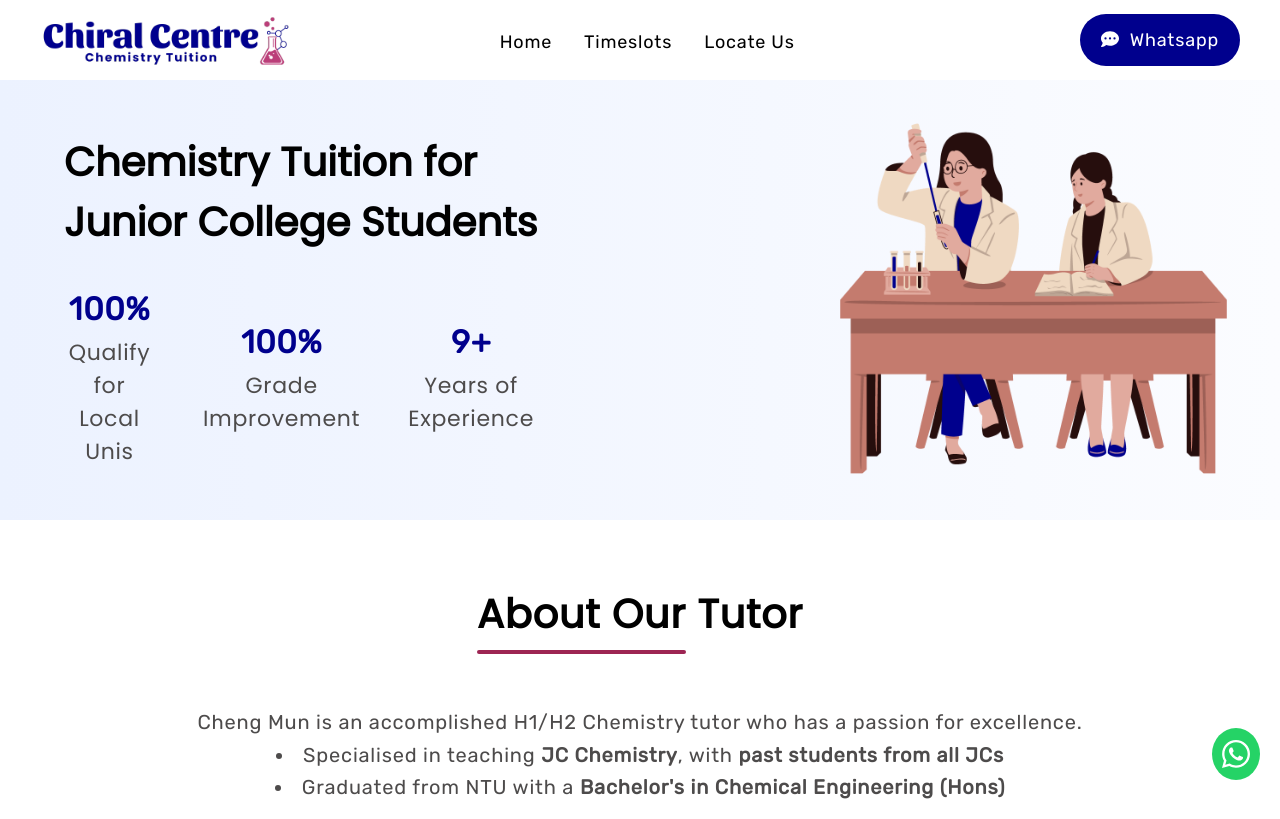
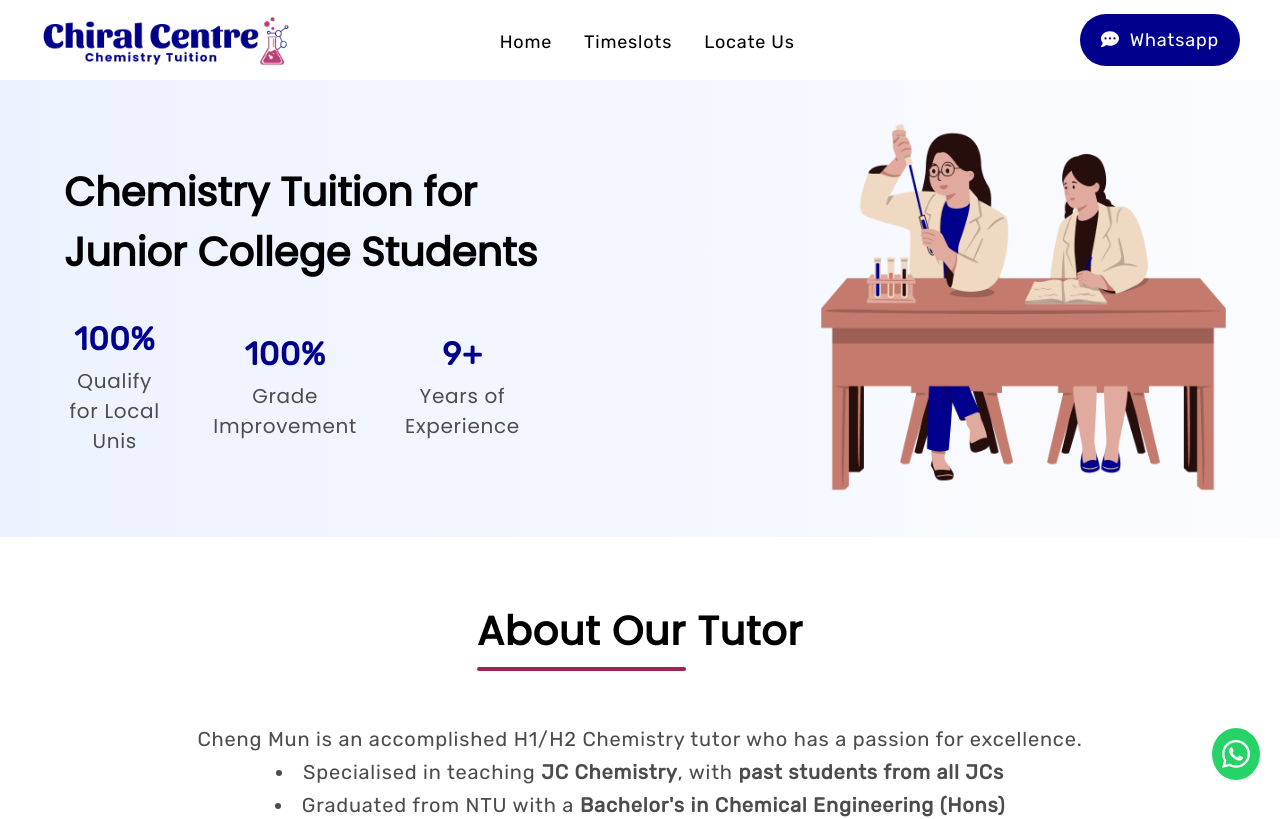
Before and after one commit to chiralcentretuition/website, a React (Create React App) app: page / in a window 1280 px wide. Shown: the top 819 px of the page. Built offline with nearby package versions, Linux system fonts and the light colour scheme; no server answers; the database is empty.

Commit message:
change font size of hero

```diff
--- a/src/Styles/Hero.css
+++ b/src/Styles/Hero.css
@@ -18,24 +18,6 @@
     font-size: 40px;
     font-weight: bold;
 }
-/* .text-appointment-btn {
-    padding: 14px 20px;
-    color: white;
-    border: 1px solid transparent;
-    border-radius: 28px;
-    outline: transparent;
-    background-color: #00008D;
-    font-size: 18px;
-    font-family: 'Rubik', sans-serif;
-    letter-spacing: .8px;
-    cursor: pointer;
-    transition: all .4s ease;
-}
-.text-appointment-btn:hover {
-    color: #00008D;
-    background-color: transparent;
-    border: 1px solid #00008D;
-} */
 .text-stats {
     margin-top: 20px;
     display: flex;
@@ -49,7 +31,7 @@
 .text-stats-container > p {
     color: rgb(77, 75, 75);
     font-family: 'Poppins', sans-serif;
-    font-size: 22px;
+    font-size: 20px;
     letter-spacing: .7px;
 }
 .text-stats-container p:first-child {
@@ -120,9 +102,6 @@
     .text-title {
         font-size: 24px;
     }
-    /* .text-appointment-btn {
-        font-size: 16px;
-    } */
     .text-stats {
         margin-top: 0px;
         gap: 18px;
```
